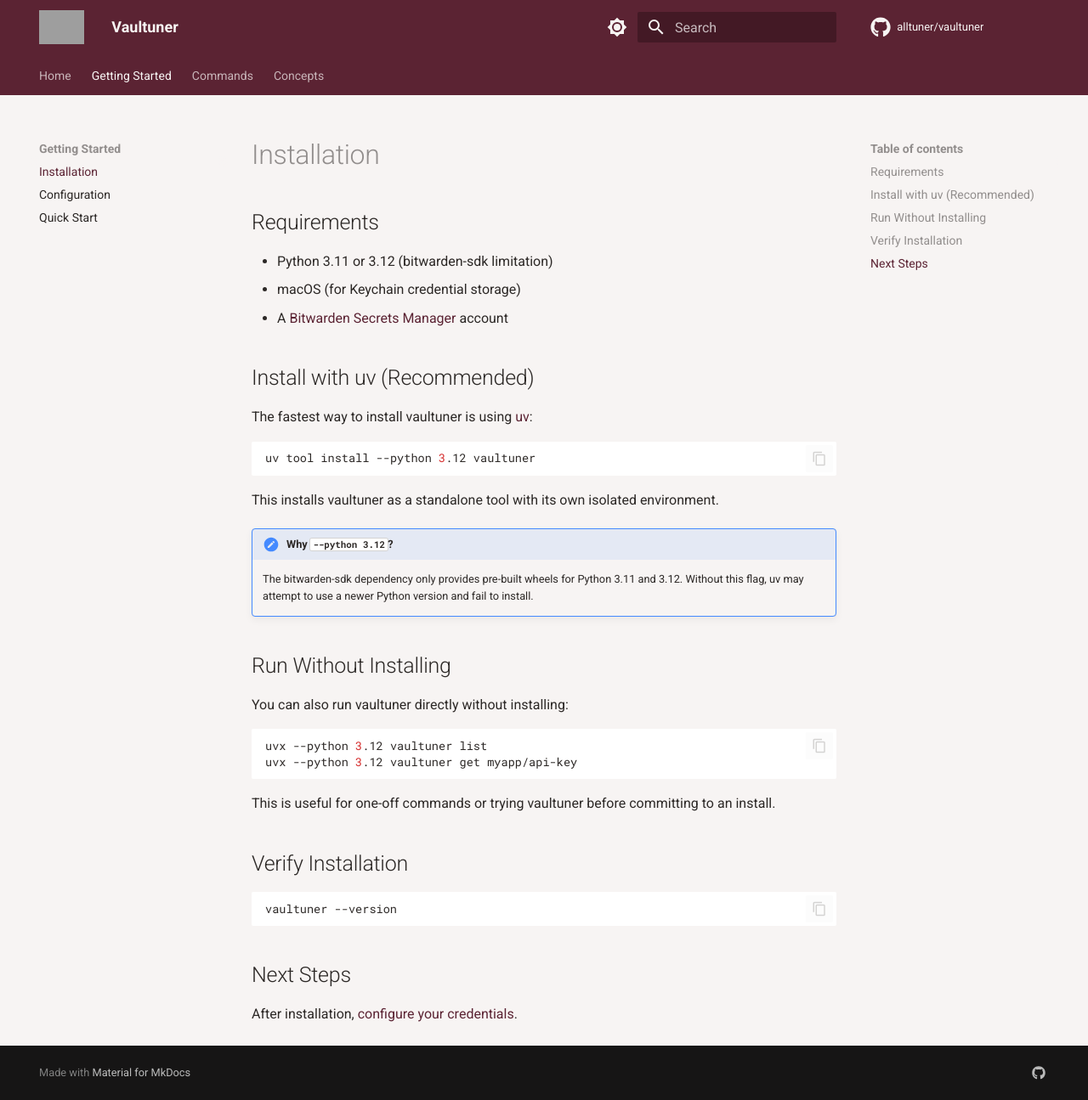
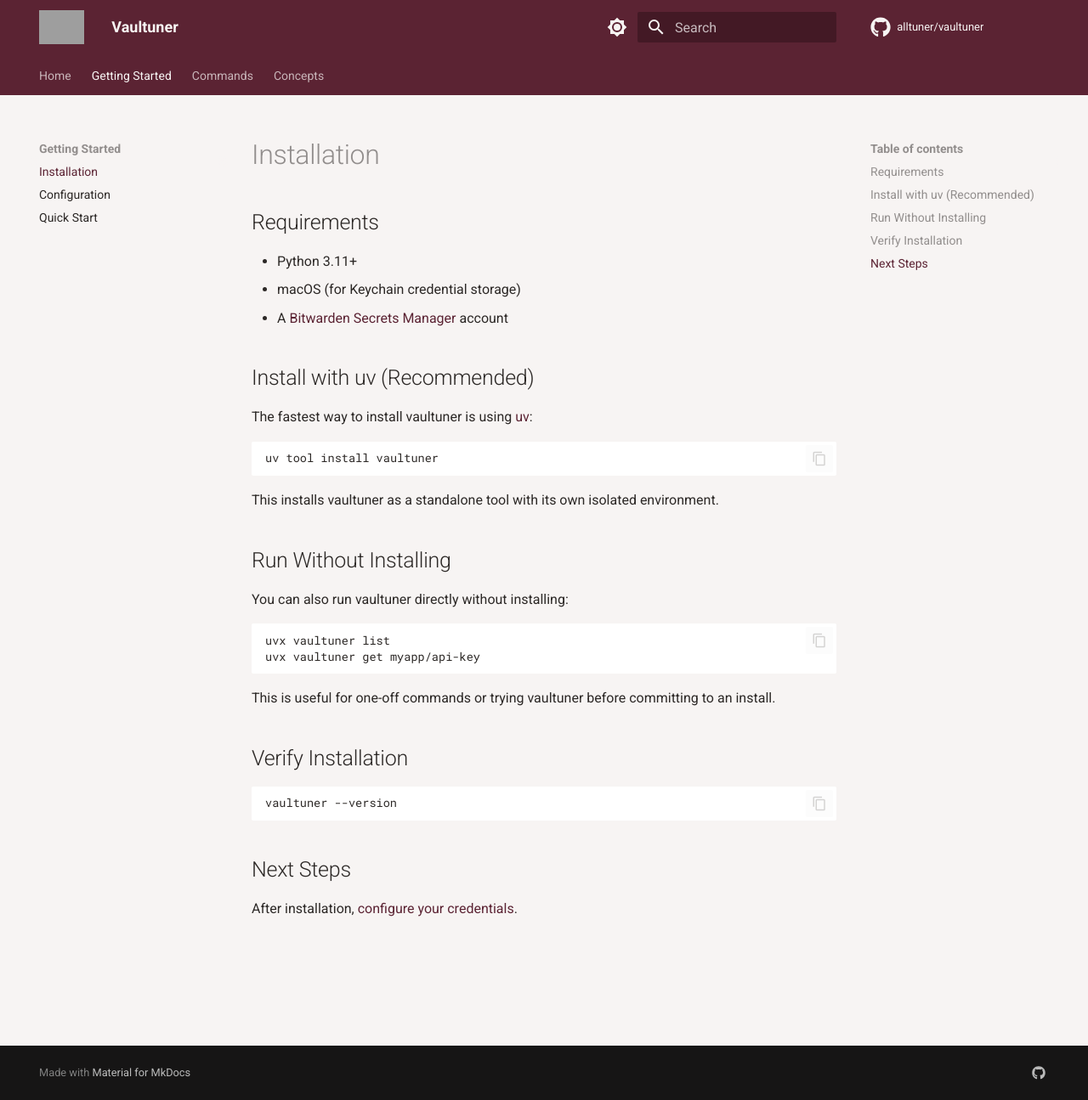
Before and after one commit to alltuner/vaultuner, an MkDocs documentation site: the page built from docs/getting-started/installation.md, in a window 1280 px wide and 1295 px high. Shown: the whole window at 85% size. Built offline with MkDocs 1.6.1 and Material for MkDocs 9.7.7, drawn with Linux system fonts in a browser that asks for light colours; comment, search, counter and statistics services are not loaded; grey boxes are pictures that could not be loaded.

Commit message:
feat: bump bitwarden-sdk to 2.0.0 and remove --python 3.12 workaround
bitwarden-sdk 2.0.0 ships abi3 wheels (cp39+), so the --python 3.12
constraint is no longer needed. Updated all docs and install commands.

Co-Authored-By: Claude Opus 4.6 (1M context) <noreply@anthropic.com>

````diff
--- a/docs/getting-started/installation.md
+++ b/docs/getting-started/installation.md
@@ -2,7 +2,7 @@
 
 ## Requirements
 
-- Python 3.11 or 3.12 (bitwarden-sdk limitation)
+- Python 3.11+
 - macOS (for Keychain credential storage)
 - A [Bitwarden Secrets Manager](https://bitwarden.com/products/secrets-manager/) account
 
@@ -11,21 +11,18 @@
 The fastest way to install vaultuner is using [uv](https://docs.astral.sh/uv/):
 
 ```bash
-uv tool install --python 3.12 vaultuner
+uv tool install vaultuner
 ```
 
 This installs vaultuner as a standalone tool with its own isolated environment.
-
-!!! note "Why `--python 3.12`?"
-    The bitwarden-sdk dependency only provides pre-built wheels for Python 3.11 and 3.12. Without this flag, uv may attempt to use a newer Python version and fail to install.
 
 ## Run Without Installing
 
 You can also run vaultuner directly without installing:
 
 ```bash
-uvx --python 3.12 vaultuner list
-uvx --python 3.12 vaultuner get myapp/api-key
+uvx vaultuner list
+uvx vaultuner get myapp/api-key
 ```
 
 This is useful for one-off commands or trying vaultuner before committing to an install.
--- a/pyproject.toml
+++ b/pyproject.toml
@@ -21,7 +21,7 @@ classifiers = [
 ]
 requires-python = ">=3.11,<3.15"
 dependencies = [
-  "bitwarden-sdk>=1.0.0",
+  "bitwarden-sdk>=2.0.0",
   "keyring>=25.7.0",
   "pydantic>=2.12.5",
   "pydantic-settings>=2.12.0",
````
Also changed, not shown: README.md (+4 -6 lines), docs/index.md (+2 -2 lines), 1 other file.
